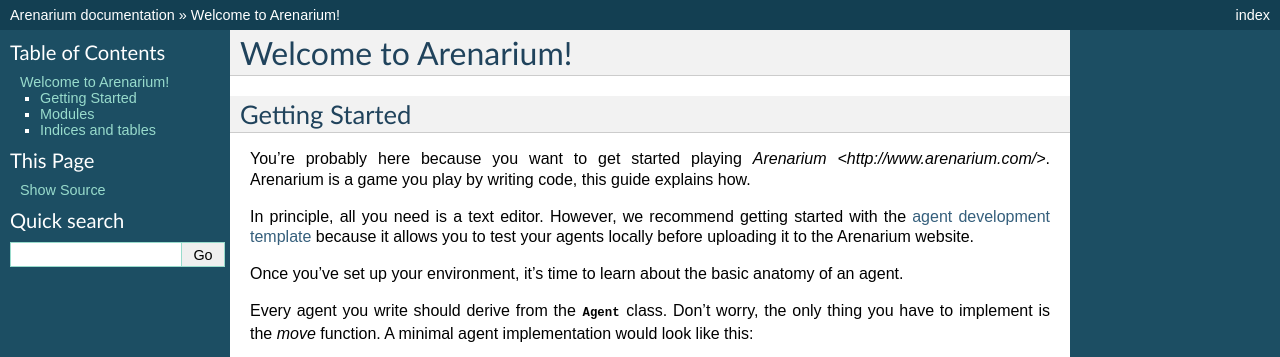
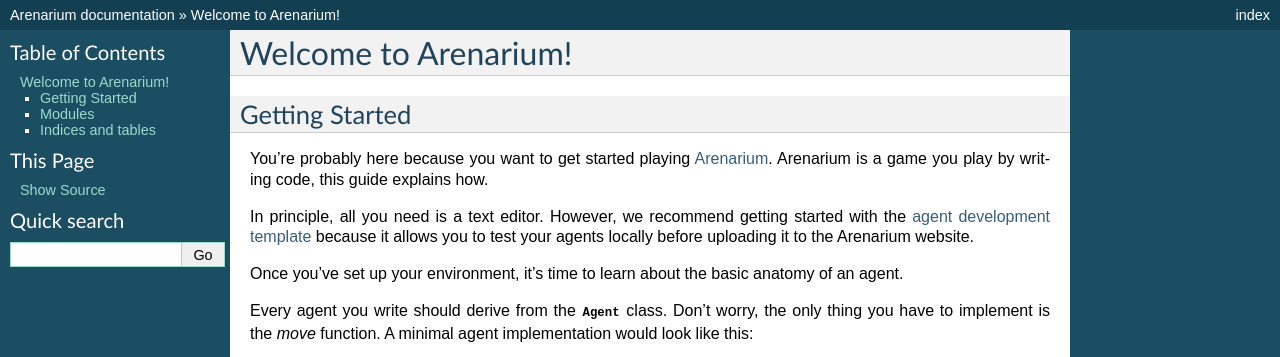
Before and after one commit to arenarium/battleground_core, a Sphinx documentation site: the page built from docs/index.rst, in a window 1280 px wide, cut to the strip 0-357 px from the top of the page. Built offline with Sphinx 7.4.7, drawn with Linux system fonts in a browser that asks for light colours.

Commit message:
update link in docs.

```diff
--- a/docs/index.rst
+++ b/docs/index.rst
@@ -13,7 +13,7 @@
 Getting Started
 ---------------
 
-You're probably here because you want to get started playing `Arenarium <http://www.arenarium.com/>`.
+You're probably here because you want to get started playing `Arenarium <http://www.arenarium.com/>`_.
 Arenarium is a game you play by writing code, this guide explains how.
 
 In principle, all you need is a text editor. However, we recommend getting started with the `agent development template <https://github.com/arenarium/battleground_agent_template>`_ because it allows you to test your agents locally before uploading it to the Arenarium website.
```
